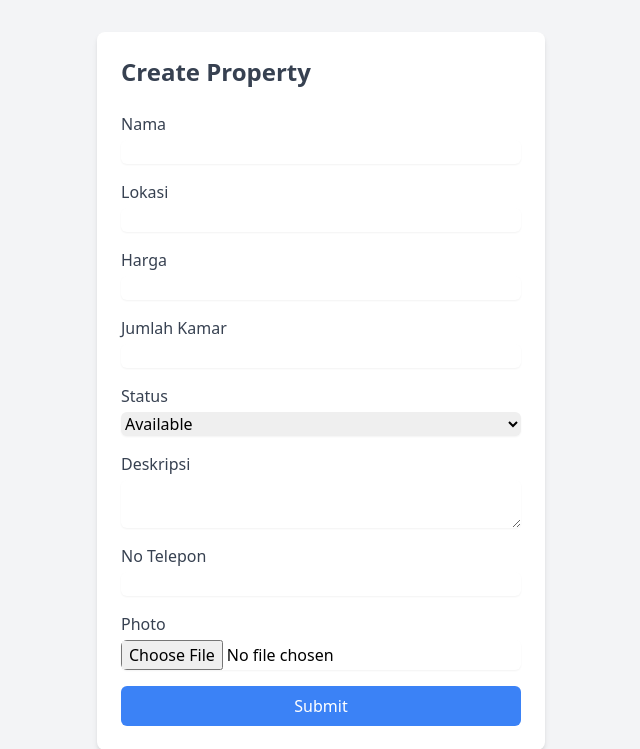
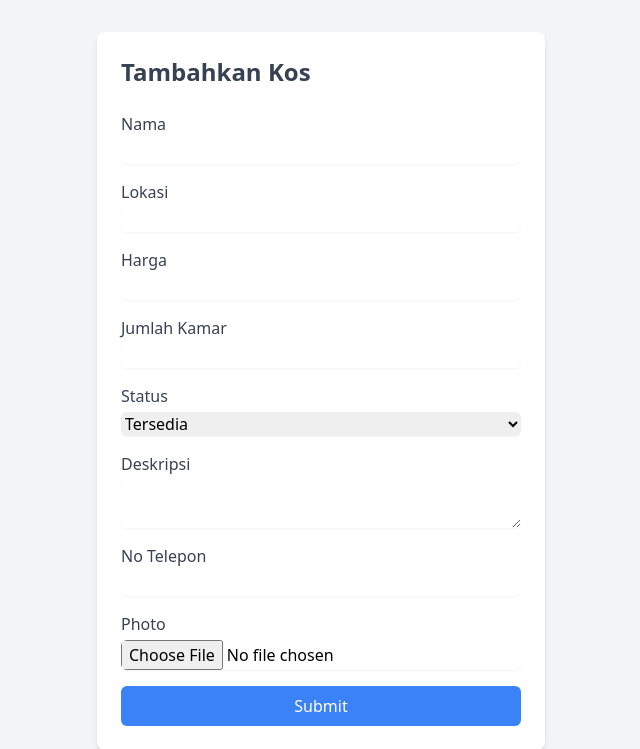
Before and after one commit to cinnong/pemasaran-kos, a Laravel app: page /add in a window 1280 px wide. Shown: the top 749 px of the page, without its empty margins (319-959 px from the left). Run offline with Laravel 9, Linux system fonts and the light colour scheme.

Commit message:
tersedia dan terisi

```diff
--- a/resources/views/properties/create.blade.php
+++ b/resources/views/properties/create.blade.php
@@ -4,7 +4,7 @@
 <head>
     <meta charset="UTF-8">
     <meta name="viewport" content="width=device-width, initial-scale=1.0">
-    <title>Create Property</title>
+    <title>Tambahkan Kos</title>
     <link href="https://cdn.jsdelivr.net/npm/tailwindcss@2.2.19/dist/tailwind.min.css" rel="stylesheet">
 </head>
 
@@ -13,7 +13,7 @@
     <div class="container mx-auto py-8">
         <div class="max-w-md mx-auto bg-white rounded-lg overflow-hidden shadow-md">
             <div class="p-6">
-                <h2 class="text-2xl font-semibold text-gray-700 mb-6">Create Property</h2>
+                <h2 class="text-2xl font-semibold text-gray-700 mb-6">Tambahkan Kos</h2>
                 <form action="{{ route('properties.store') }}" method="POST" enctype="multipart/form-data">
                     @csrf
                     <div class="mb-4">
@@ -45,9 +45,8 @@
                         <select
                             class="mt-1 block w-full border-gray-300 rounded-md shadow-sm focus:border-indigo-500 focus:ring-indigo-500"
                             name="status" id="status" required>
-                            <option value="available">Available</option>
-                            <option value="occupied">Occupied</option>
-                            <option value="under_maintenance">Under Maintenance</option>
+                            <option value="tersedia">Tersedia</option>
+                            <option value="terisi">Terisi</option>
                         </select>
                     </div>
                     <div class="mb-4">
```
Also changed, not shown: resources/views/properties/edit.blade.php (+6 -9 lines), database/migrations/2024_05_28_102253_create_properties_table.php, 1 other file.
